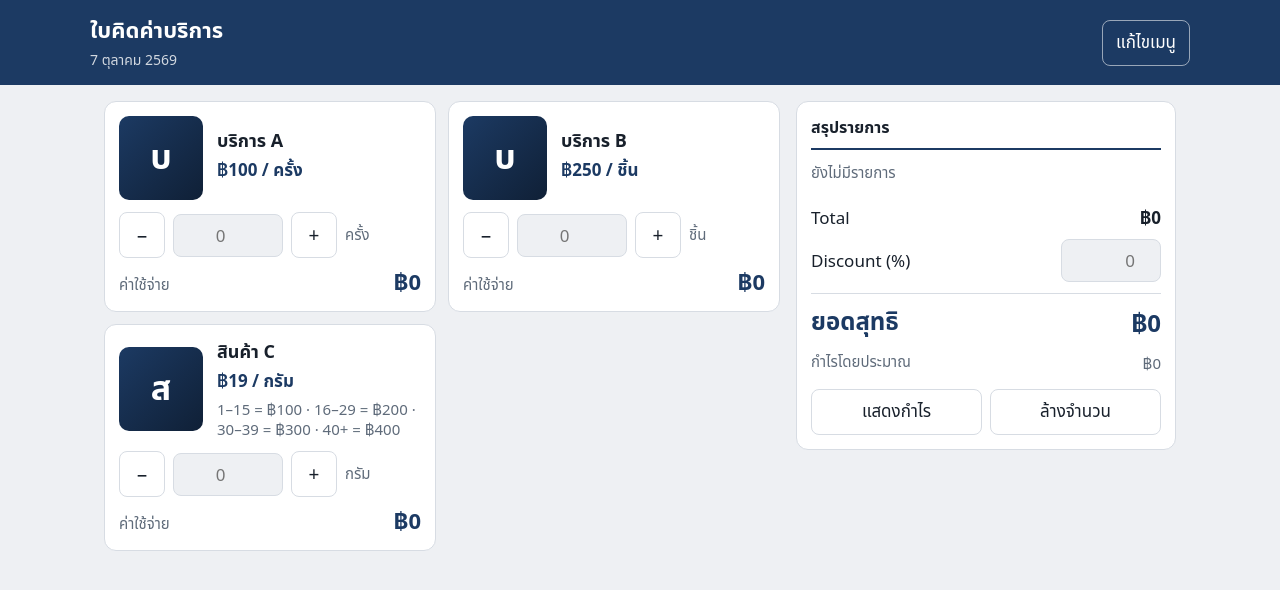
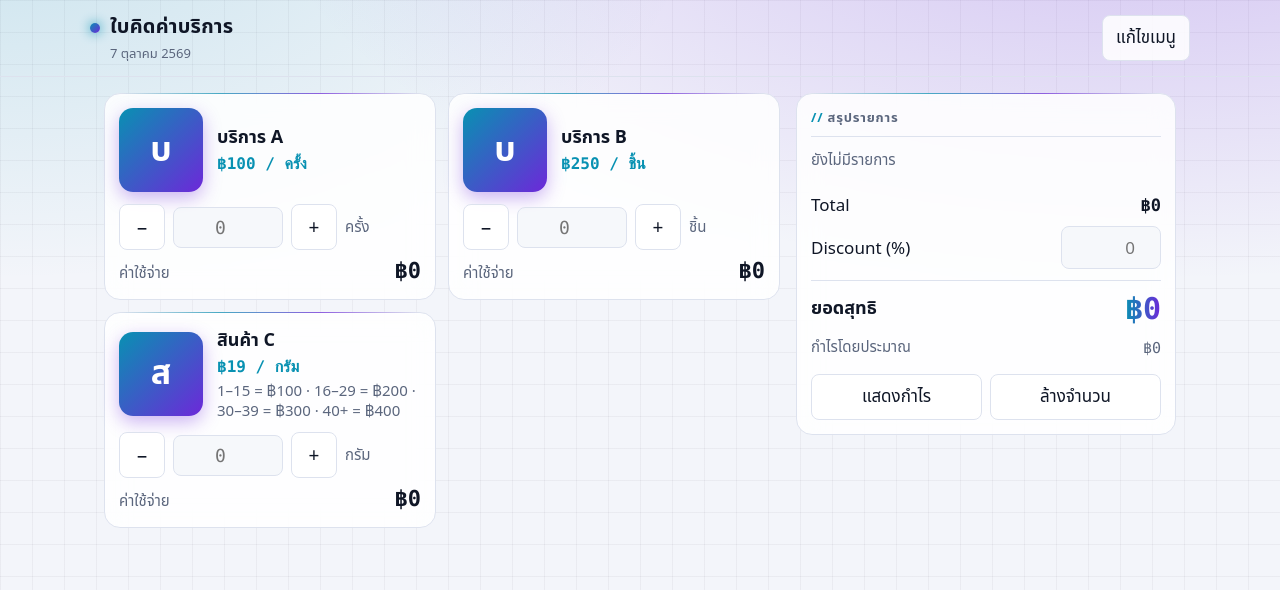
Before and after one commit to aepitak109-design/MADCOM-App, a plain HTML site: page index.html in a window 1280 px wide. Drawn offline with Linux system fonts and the light colour scheme.

Commit message:
Add files via upload

```diff
--- a/index.html
+++ b/index.html
@@ -6,7 +6,7 @@
 <meta name="apple-mobile-web-app-capable" content="yes">
 <meta name="mobile-web-app-capable" content="yes">
 <meta name="apple-mobile-web-app-title" content="ค่าบริการ">
-<meta name="theme-color" content="#1c3a63">
+<meta name="theme-color" content="#080b14">
 <link rel="manifest" href="manifest.webmanifest">
 <link rel="apple-touch-icon" href="icon-180.png">
 <title>คำนวณค่าบริการ</title>
@@ -78,6 +78,38 @@ button,input{border-radius:8px}
 .layout{display:grid;grid-template-columns:1fr 380px;gap:16px;align-items:start}
 .sum{position:sticky;top:12px;bottom:auto;margin-top:0;box-shadow:none}
 #rc{display:block;margin-bottom:10px;max-height:38vh;overflow:auto}}
+
+:root{--bg:#f3f5fa;--card:rgba(255,255,255,.85);--tx:#0f1626;--mut:#5b667d;--ac:#0891b2;--ac2:#6d28d9;--acx:#fff;--bd:#dde2ee;--dg:#c62828;--grid:rgba(15,22,38,.045)}
+@media (prefers-color-scheme:dark){:root:not([data-theme="light"]){--bg:#080b14;--card:rgba(255,255,255,.045);--tx:#e8ecf6;--mut:#8b94ab;--ac:#22d3ee;--ac2:#8b5cf6;--acx:#04121a;--bd:rgba(255,255,255,.10);--dg:#ff8a80;--grid:rgba(255,255,255,.035)}}
+:root[data-theme="dark"]{--bg:#080b14;--card:rgba(255,255,255,.045);--tx:#e8ecf6;--mut:#8b94ab;--ac:#22d3ee;--ac2:#8b5cf6;--acx:#04121a;--bd:rgba(255,255,255,.10);--dg:#ff8a80;--grid:rgba(255,255,255,.035)}
+body{background:radial-gradient(900px 420px at 90% -140px,color-mix(in srgb,var(--ac2) 26%,transparent),transparent),radial-gradient(700px 380px at 0% -100px,color-mix(in srgb,var(--ac) 18%,transparent),transparent),linear-gradient(var(--grid) 1px,transparent 1px) 0 0/32px 32px,linear-gradient(90deg,var(--grid) 1px,transparent 1px) 0 0/32px 32px,var(--bg);background-attachment:fixed;min-height:100vh}
+.bar{background:transparent;color:var(--tx);border-bottom:1px solid var(--bd);padding:calc(env(safe-area-inset-top,0px) + 12px) 18px 12px}
+.bar h1{font-size:20px;font-weight:700;letter-spacing:.2px}
+.bar h1::before{content:"";display:inline-block;width:10px;height:10px;border-radius:50%;margin-right:10px;background:linear-gradient(135deg,var(--ac),var(--ac2));box-shadow:0 0 12px var(--ac)}
+#dt{font-size:13px;color:var(--mut);opacity:1;margin:2px 0 0 20px}
+.bar button{background:var(--card);color:var(--tx);border-color:var(--bd)}
+.bar button.pri,button.pri{background:var(--ac);color:var(--acx);border-color:var(--ac)}
+.card,.sum{position:relative;background:var(--card);-webkit-backdrop-filter:blur(12px);backdrop-filter:blur(12px);border:1px solid var(--bd);border-radius:16px;box-shadow:none}
+.card::before,.sum::before{content:"";position:absolute;left:16px;right:16px;top:-1px;height:1px;background:linear-gradient(90deg,transparent,var(--ac),var(--ac2),transparent);opacity:.7}
+.thumb{border-radius:14px;color:#fff;background:linear-gradient(135deg,var(--ac),var(--ac2));box-shadow:0 6px 18px color-mix(in srgb,var(--ac2) 35%,transparent)}
+.info .price{color:var(--ac);font-family:ui-monospace,"SF Mono",Menlo,monospace;font-size:16px}
+.sub b,#total,#pf,.rl span:last-child{font-family:ui-monospace,"SF Mono",Menlo,monospace;font-variant-numeric:tabular-nums}
+.sub b{color:var(--tx);font-size:22px}
+input{background:color-mix(in srgb,var(--bg) 70%,transparent)}
+input:focus{outline:none;border-color:var(--ac);box-shadow:0 0 0 3px color-mix(in srgb,var(--ac) 25%,transparent)}
+.qty input{font-family:ui-monospace,"SF Mono",Menlo,monospace;font-size:18px}
+.sh{border-bottom:1px solid var(--bd);color:var(--mut);font-size:13px;font-weight:600;letter-spacing:.8px}
+.sh::before{content:"// ";color:var(--ac)}
+.net{border-top:1px solid var(--bd)}
+.net span:first-child{color:var(--tx);font-size:18px}
+.net span:last-child{font-family:ui-monospace,"SF Mono",Menlo,monospace;font-size:30px;background:linear-gradient(90deg,var(--ac),var(--ac2));-webkit-background-clip:text;background-clip:text;color:transparent}
+.rl{border-bottom:1px dashed var(--bd)}
+@media(min-width:760px){
+.layout{grid-template-columns:1fr 340px}
+.sum{position:sticky;top:14px;bottom:auto;margin-top:0}
+#rc{display:block;margin-bottom:10px;max-height:38vh;overflow:auto}}
+@media(min-width:760px) and (max-width:1099px){#list{display:block}#list .card{margin-bottom:12px}}
+@media(min-width:1100px){.layout{grid-template-columns:1fr 380px}}
 </style>
 </head>
 <body>
```
Also changed, not shown: icon-180.png, icon-512.png.
